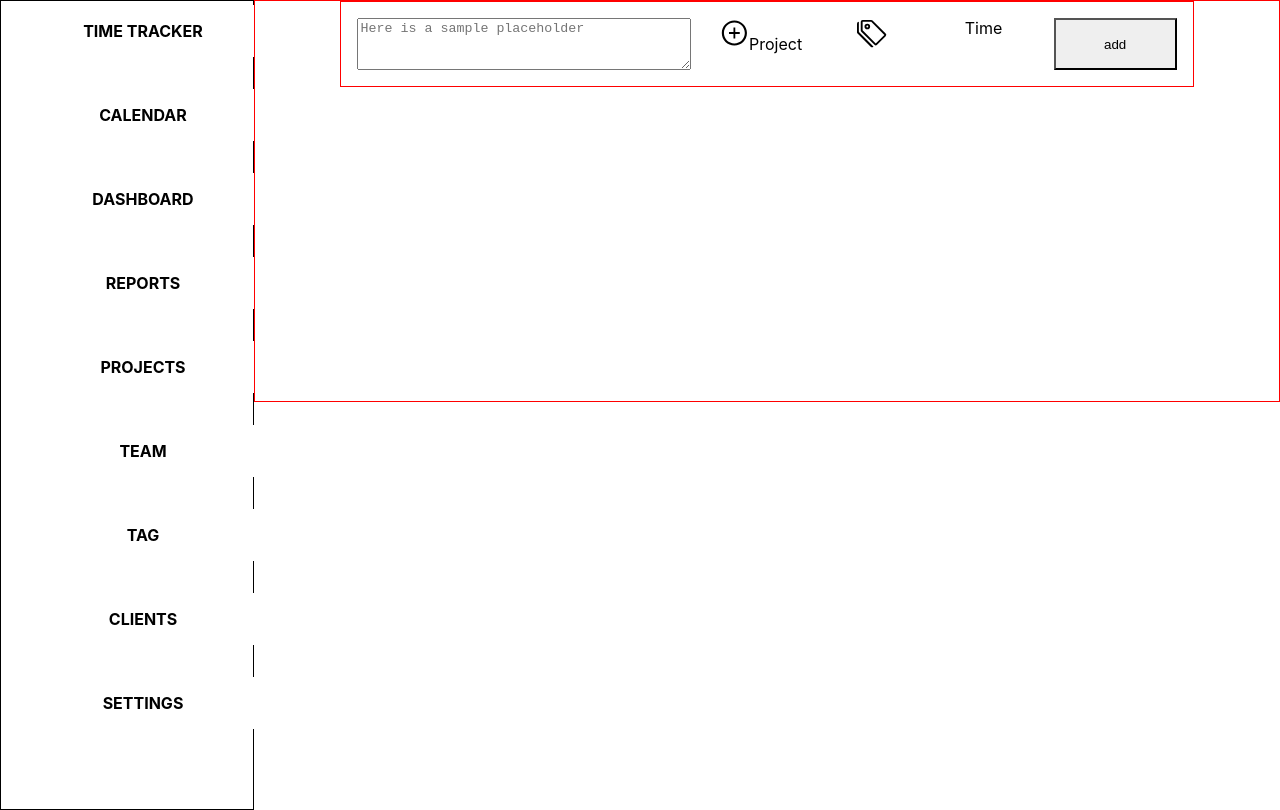
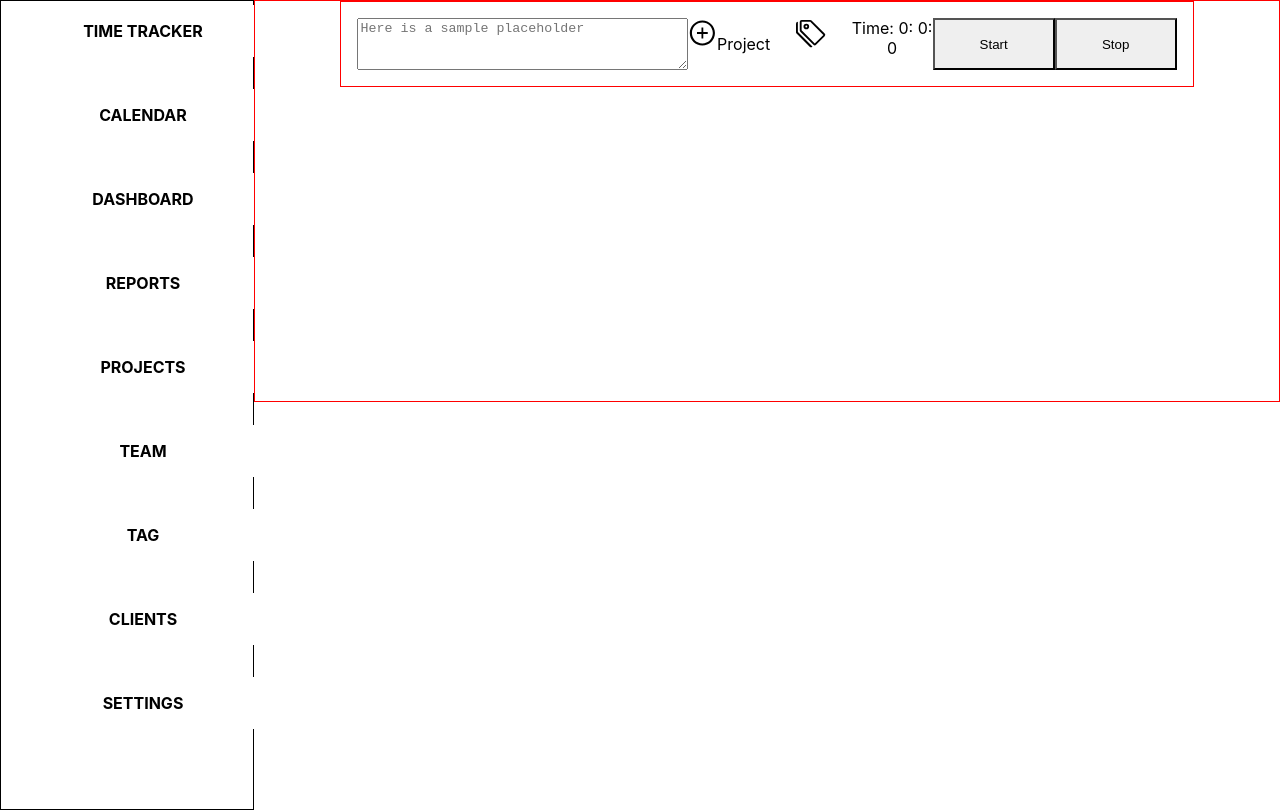
Before and after one commit to Devashishsaurabh/fixed-thread-889, a React (Create React App) app in the folder frontend/: page /clockify in a window 1280 px wide. Built offline with nearby package versions, Linux system fonts and the light colour scheme; the HTML template or start-up script is replaced by a standard one.

Commit message:
stopwatch added

```diff
--- a/frontend/src/pages/AfterLogin/TimeTracker.jsx
+++ b/frontend/src/pages/AfterLogin/TimeTracker.jsx
@@ -1,10 +1,56 @@
 import { Box, Flex, Text } from '@chakra-ui/layout'
-import React, { useRef, useState } from 'react'
+import React, { useEffect, useRef, useState } from 'react'
 import { Button, Textarea } from '@chakra-ui/react'
 import { AiOutlinePlusCircle } from 'react-icons/ai';
 import { BsTags } from 'react-icons/bs';
 
 const TimeTracker = () => {
+  const [watch, setWatch]= useState(0)
+  const [minute,setminute]=useState(0)
+  const [hour,setHour]=useState(0)
+  // const [timerId,setTimerId]= useState()
+  const timerId=useRef(null);
+
+
+
+
+  const start= ()=>{
+
+    if(!timerId.current){
+        let id= setInterval(()=>{
+            setWatch((pre)=>pre+1)
+        },1000)
+        // setTimerId(id)
+        timerId.current=id
+    }
+
+
+}
+
+  const stop =()=>{
+    clearInterval(timerId.current)
+    timerId.current=null
+  }
+
+  const reset = ()=>{
+      clearInterval(timerId.current)
+      setWatch(0)
+      setminute(0)
+      setHour(0)
+      timerId.current=null
+  }
+
+
+  if(watch==60){
+    setminute(minute+1)
+    setWatch(0)
+}
+
+if(minute==60){
+  setHour(hour+1)
+  setminute(0)
+}
+
 
 
 
@@ -17,8 +63,9 @@ const TimeTracker = () => {
       <Text>Project</Text>
       </Flex>
      <Box w="10%"><BsTags fontSize={"30px"}/></Box>
-     <Box w="10%">Time</Box>
-     <Button width={"15%"}>add</Button>
+     <Box w="10%">{`Time: ${hour}: ${minute}: ${watch} `}</Box>
+     <Button width={"15%"} onClick={start}>Start</Button>
+     <Button width={"15%"} onClick={reset}>Stop</Button>
      </Flex>
     </Box>
   )
--- a/frontend/src/pages/MainRoutes.jsx
+++ b/frontend/src/pages/MainRoutes.jsx
@@ -6,7 +6,7 @@ import Footer from "../Components/Footer"
 import Login from "./Login"
 import Signup from "./Signup"
 import AfterLoginRoutes from './AfterLogin/AfterLoginRoutes';
-// import TimeTracker from './AfterLogin/TimeTracker';
+
 
 
 const MainRoutes = () => {
@@ -16,7 +16,6 @@ const MainRoutes = () => {
    <Route path="/"element={<><Navbar /><Home /><Footer /></>}></Route>
    <Route path="/login" element={<Login />}></Route>
    <Route path="/signup" element={<Signup />}></Route>
-   {/* <Route path="/timetracker" element={<TimeTracker/>}></Route> */}
    <Route path="/clockify/*"element={<AfterLoginRoutes/>}></Route>
    </Routes>
 
```
